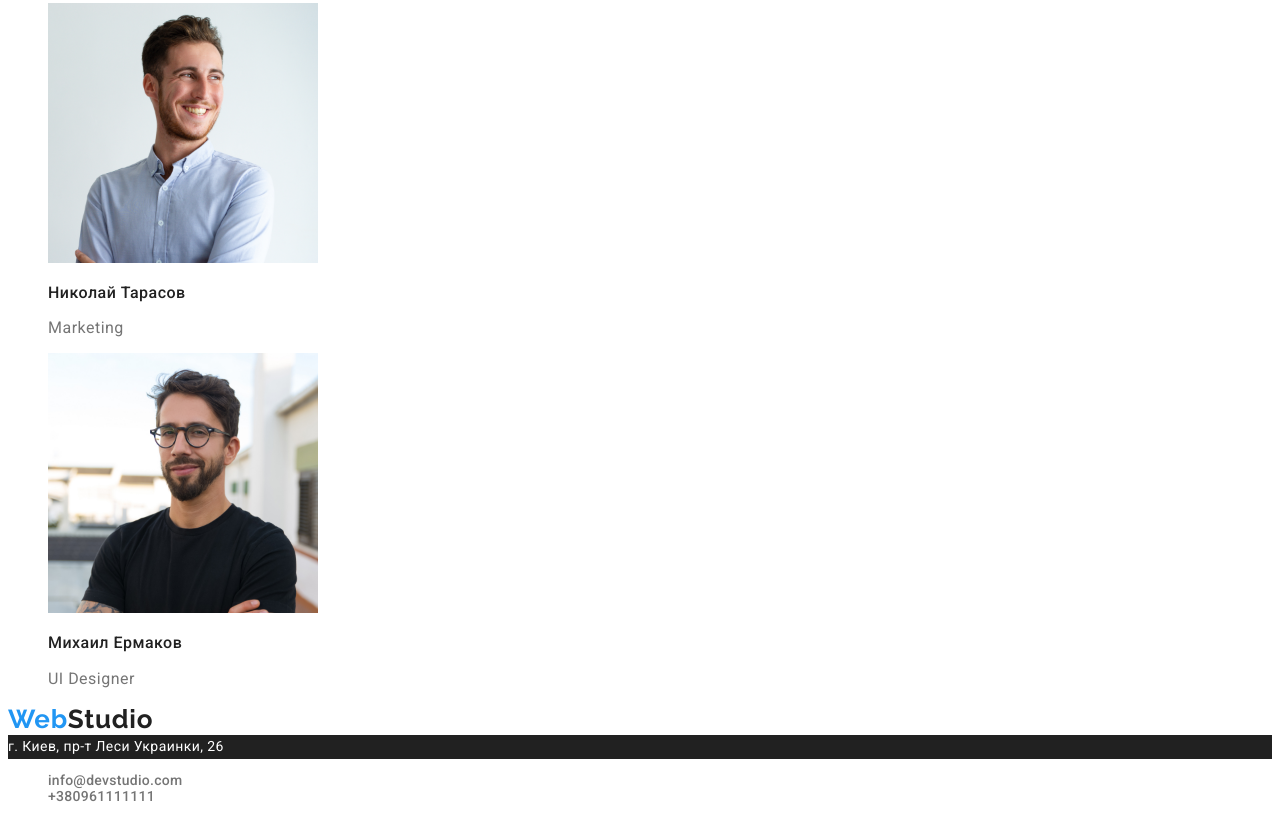
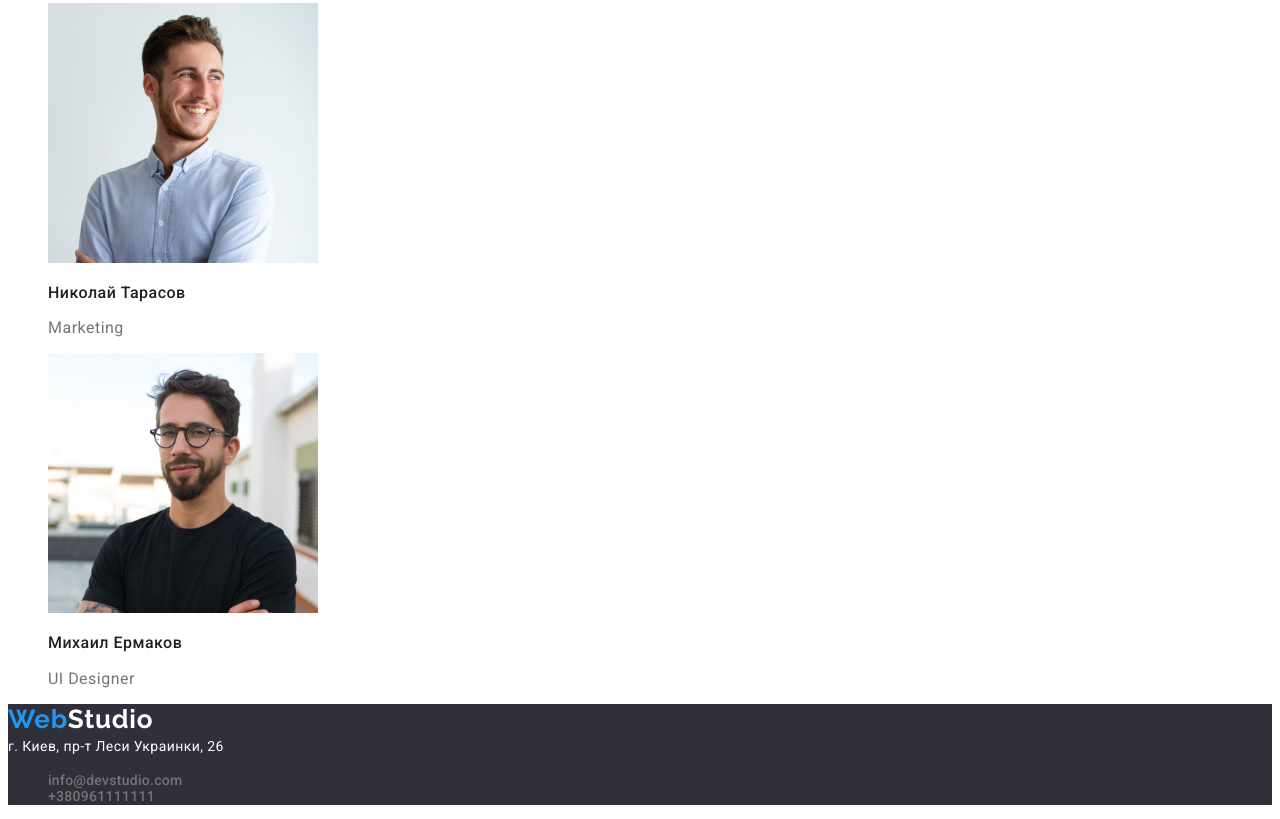
Before and after one commit to senseyb/goit-markup-hw-02, a plain HTML site: page index.html in a window 1280 px wide. Shown: the part 2565-3384 px from the top of the page. Drawn offline with Linux system fonts and the light colour scheme.

Commit message:
Update styles.css

```diff
--- a/css/styles.css
+++ b/css/styles.css
@@ -209,6 +209,9 @@ line-height: 1.87;
 letter-spacing: 0.03em;
 }
 /* футер */
+.footer {
+    background-color:  #2F303A ;
+}
 .footer .logo {
 color: var(--accent-color-text);
 font-family: Raleway;
@@ -220,10 +223,9 @@ letter-spacing: 0.03em;
 }
 
 .footer .studio {
-    color: var(--title-color-text);
+    color: var(--white-color);
 }
 .footer .address {
-    background-color: var(--title-color-text);
     font-size: 14px;
     line-height: 1.71;
     letter-spacing: 0.03em;
```
